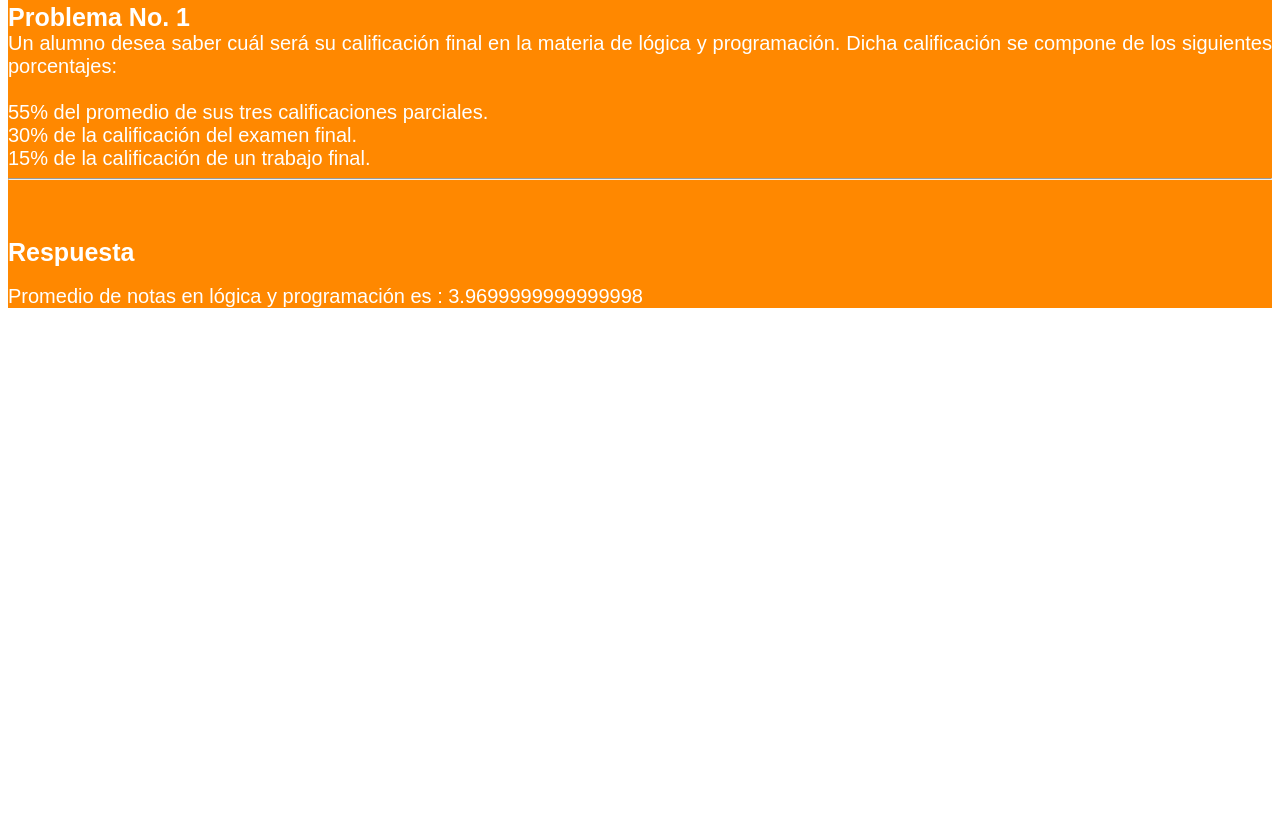
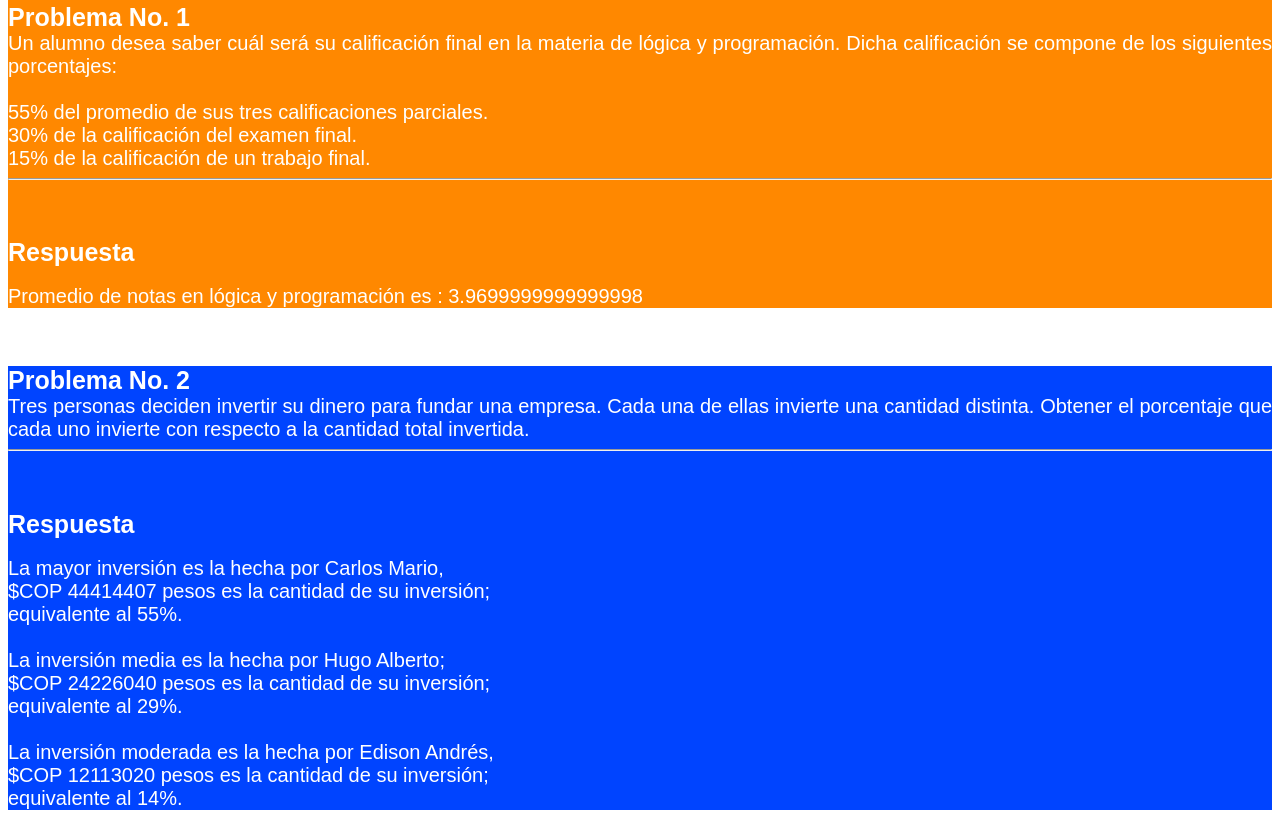
Before and after one commit to Alucard-bit-gif/Clase3, a plain HTML site: page Ejercicio1/index.html in a window 1280 px wide. Shown: the part 927-1745 px from the top of the page. Before the commit the page ends 1243 px from the top, so only its background shows below. Drawn offline with Linux system fonts and the light colour scheme.

Commit message:
Se incluyó p para el problema en html; se aplico un selector para el articule en css y se realizó el ejercicio # 2 en js aplicando la extrapolación

```diff
--- a/Ejercicio1/ejercicio1.js
+++ b/Ejercicio1/ejercicio1.js
@@ -36,17 +36,74 @@ let pesoParciales = 0.55;
 let pesoexaFinal = 0.30;
 let pesoproFinal = 0.15;
 
+//Realizar proceso
+
 let promedNotas = (totalParciales*pesoParciales) + (exaFinal*pesoexaFinal) + (proFinal*pesoproFinal);
 
+//Imprimir
 console.log("Promedio de notas en lógica y programación es :" + " " + promedNotas);
 
 document.querySelector(".rNumUno").innerHTML = "Respuesta";
 
 document.querySelector(".rUno").innerHTML = ("Promedio de notas en lógica y programación es :" + " " + promedNotas);
 
+//Final//
+
+//--------------------------------------------------------------------------------------------------------->//
+
+//Problema 1 "Promedio de notas"//
+//Inicio//
+//Declarar Variables//
+
+let inverUno = 'Carlos Mario';
+let inverDos = 'Hugo Alberto';
+let inverTres ='Edison Andrés';
+let pesoInver1 = 44414407;
+let pesoInver2 = 24226040;
+let pesoInver3 = 12113020;
+
+//Realizar proceso
+
+let inverTotal = `${pesoInver1 + pesoInver2 + pesoInver3}`;
+let inverMayor = `${parseInt(pesoInver1/inverTotal*100)}`;
+let inverMedio = `${parseInt(pesoInver2/inverTotal*100)}`;
+let inverModerado = `${parseInt(pesoInver3/inverTotal*100)}`;
+
+let iM = `La mayor inversión es la hecha por ${inverUno},`;
+let iMQ = `$COP ${pesoInver1} pesos es la cantidad de su inversión;`;
+let iMQP = `equivalente al ${inverMayor}%.`;
+
+let iMdo = `La inversión media es la hecha por ${inverDos};`;
+let iMdoQ = `$COP ${pesoInver2} pesos es la cantidad de su inversión;`;
+let iMdoQP = `equivalente al ${inverMedio}%.`;
+
+let iMrdo = `La inversión moderada es la hecha por ${inverTres},`;
+let iMrdoQ = `$COP ${pesoInver3} pesos es la cantidad de su inversión;`;
+let iMrdoQP = `equivalente al ${inverModerado}%.`;
+
+let textToShowOne = `${iM} <br>
+                     ${iMQ} <br>
+                     ${iMQP}<br>`;
+let textToShowTwo = `${iMdo} <br>
+                     ${iMdoQ} <br>
+                     ${iMdoQP}<br>`;
+let textToShowThree = `${iMrdo}<br>
+                       ${iMrdoQ}<br>
+                       ${iMrdoQP}<br>`;
+
+let textToShow = `${textToShowOne}
+                  <br>
+                  ${textToShowTwo}
+                  <br>
+                  ${textToShowThree}`;
 
 
+//Imprimir
 
+document.querySelector(".rNumDos").innerHTML = "Respuesta";
+
+let mainAnswer = document.querySelector('.rDos');
+mainAnswer.innerHTML = `${textToShow}`;
 
 
 
--- a/Ejercicio1/index.html
+++ b/Ejercicio1/index.html
@@ -53,6 +53,19 @@
         <br>
         <p class= "rUno"></p>
     </article>
+    <article class= "proS2">
+        <h6>Problema No. 2</h6>
+        <p> Tres personas deciden invertir su dinero para fundar una empresa. Cada una de ellas invierte una cantidad distinta. Obtener el porcentaje que cada uno invierte con respecto a la cantidad total invertida.<br>
+        <hr>
+        </p>
+        <h6 class= "rNumDos"></h6>
+        <br>
+        <p class= "rDos"></p>
+    </article>
+
+
+
+
 
     <script type="text/javascript" src= "ejercicio1.js">
     </script>
--- a/Ejercicio1/style.css
+++ b/Ejercicio1/style.css
@@ -127,6 +127,10 @@
       margin-bottom: 0px;
     }
 
+    .proS2 {
+        background-color: rgb(0, 68, 255);
+    }
+
     footer
   {
   text-align: center
```
